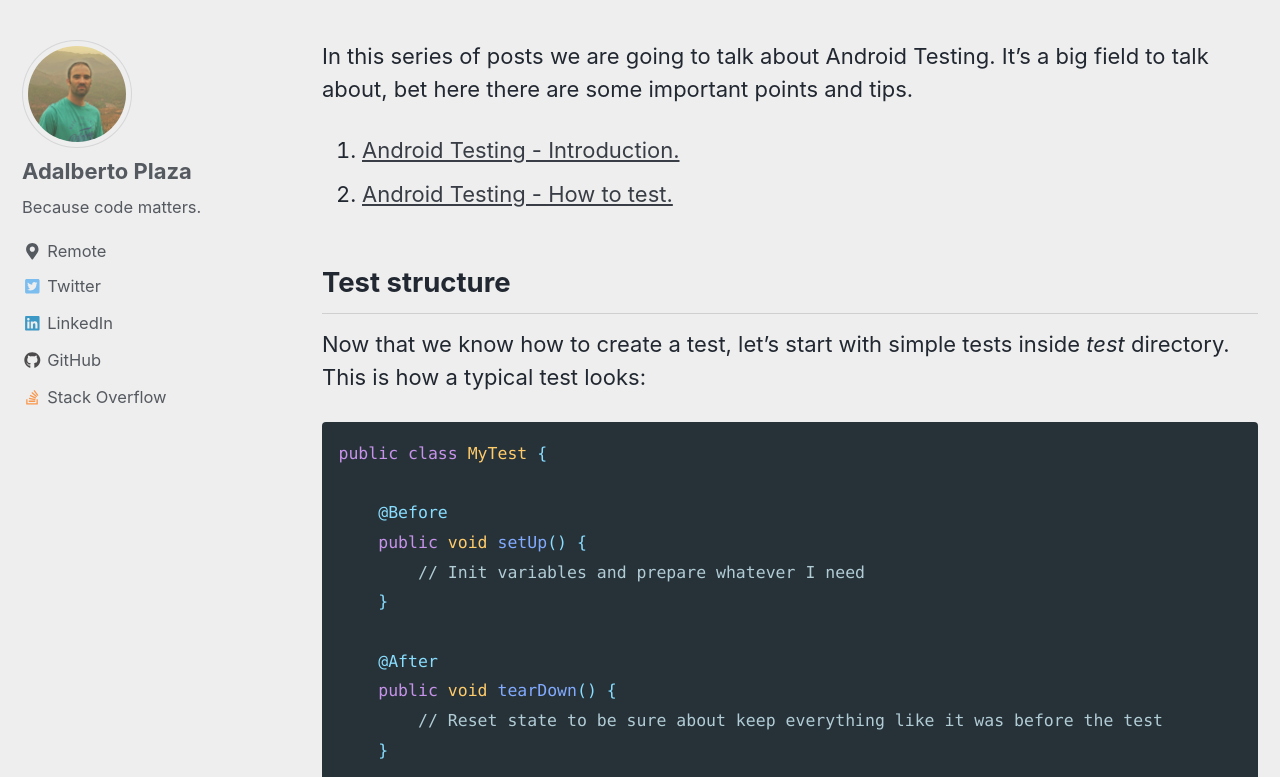
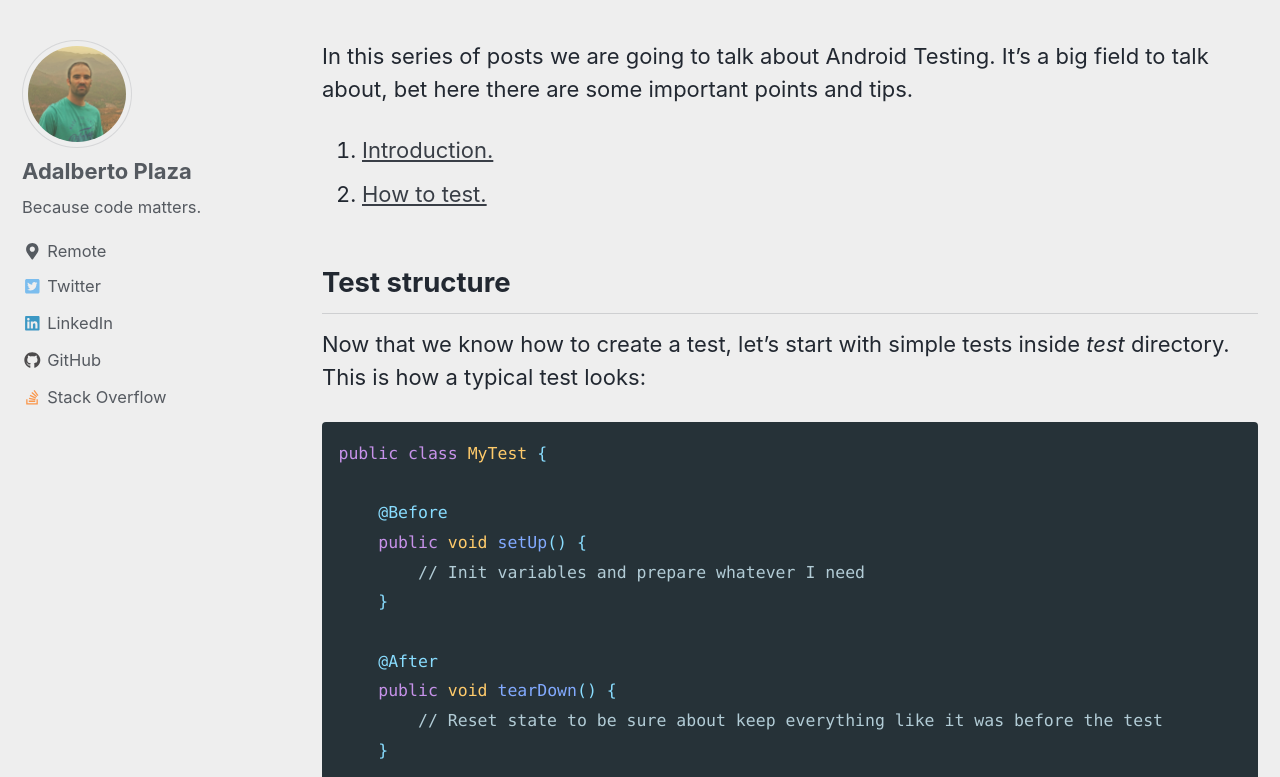
Before and after one commit to adalpari/adalpari.github.io, a Jekyll site: the page built from _posts/2018-10-18-android-testing-how-to-test.md, in a window 1280 px wide and 900 px high, scrolled down 354 px, cut to the strip 123-900 px from the top of the window. Built offline with Jekyll 4.4.1, drawn with Linux system fonts in a browser that asks for light colours; nearby versions of some CDN libraries; a script bundle is joined from its source files by our own code; comment, search, counter and statistics services are not loaded.

Commit message:
updating links

```diff
--- a/_posts/2018-10-18-android-testing-how-to-test.md
+++ b/_posts/2018-10-18-android-testing-how-to-test.md
@@ -7,8 +7,8 @@ header:
 
 In this series of posts we are going to talk about Android Testing. It's a big field to talk about, bet here there are some important points and tips.
 
-1. [Android Testing - Introduction.](../android-testing-introduction/)
-1. [Android Testing - How to test.](../android-testing-how-to-test/)
+1. [Introduction.](../android-testing-introduction/)
+2. [How to test.](../android-testing-how-to-test/)
 
 ## Test structure
 
```
Also changed, not shown: _posts/2018-10-16-android-testing-introduction.md (+2 -1 lines).
